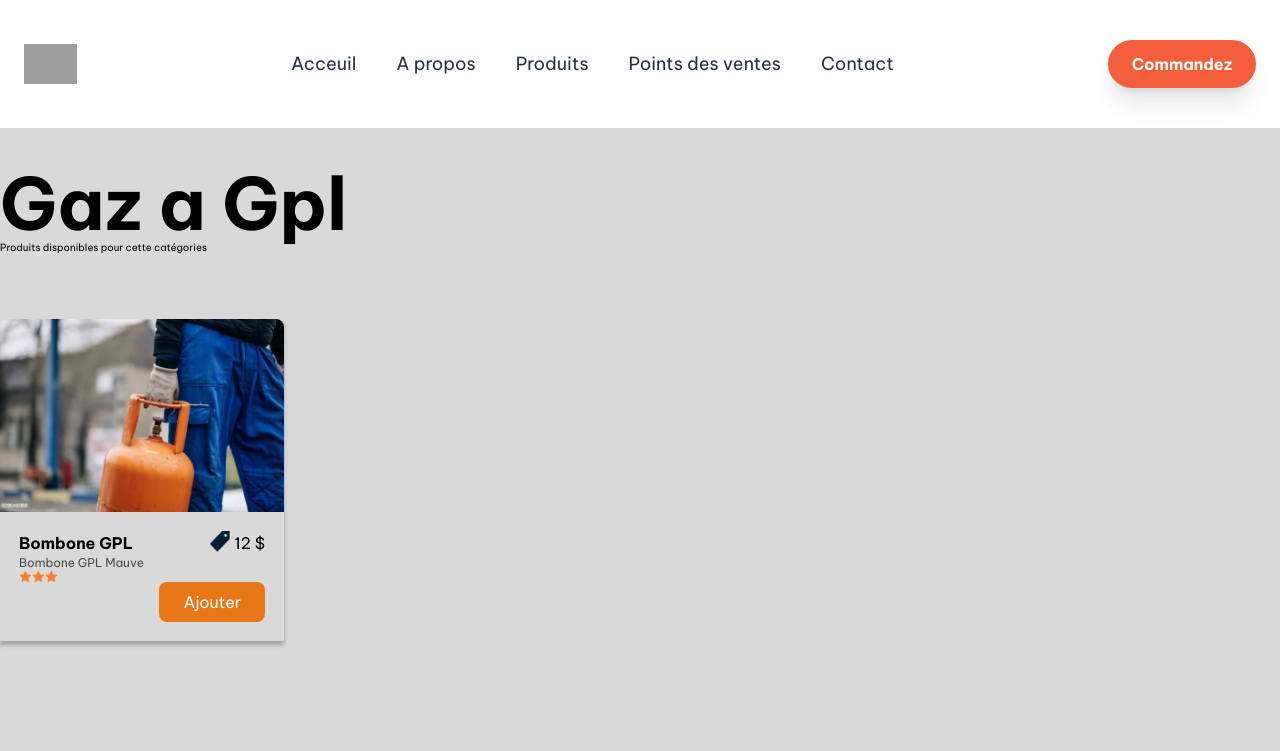
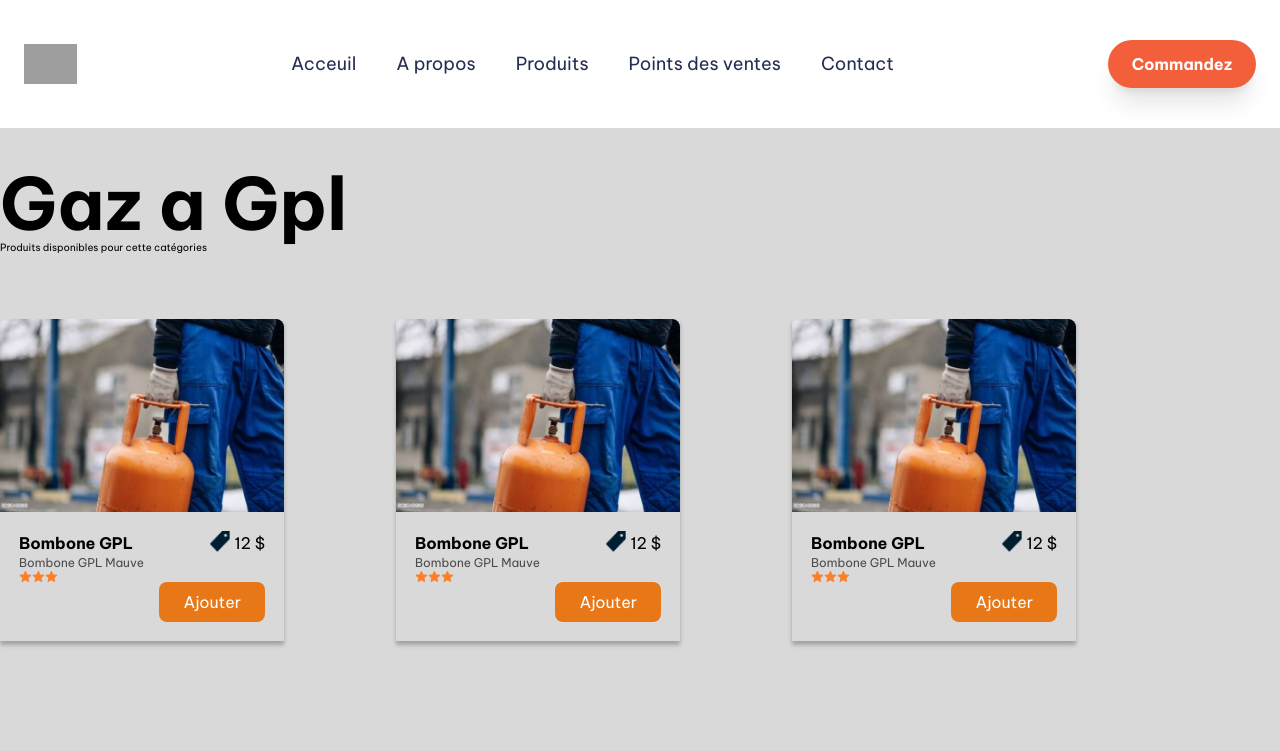
Before and after one commit to gracebir/dapgaz, a Next.js app: page /produit in a window 1280 px wide. Shown: the top 751 px of the page. Built offline with nearby package versions, Linux system fonts and the light colour scheme; grey boxes are pictures that could not be loaded.

Commit message:
move produit to folder

```diff
--- a/src/pages/produit.tsx
+++ /dev/null
@@ -1,43 +0,0 @@
-import Card from '@/components/Card'
-import Footer from '@/components/Footer'
-import Header from '@/components/Header'
-import { card } from '@/moks/servicesData'
-import { Be_Vietnam_Pro } from 'next/font/google'
-import Link from 'next/link'
-import React from 'react'
-
-const bevietnam = Be_Vietnam_Pro({
-    subsets: ['vietnamese'],
-    weight: ['400', '500', '700']
-  })
-
-function Produit() {
-    return (
-        <div className={bevietnam.className}>
-            <Header />
-            <div className="flex flex-col lg:items-start mt-10 items-center gap-8 mb-8 lg:container lg:mx-auto">
-                <div className="mb-8">
-                    <h1 className='lg:text-7xl text-4xl font-bold'>Gaz a Gpl</h1>
-                    <p className="text-[10px]">Produits disponibles pour cette catégories</p>
-                </div>
-                <div className="relative flex flex-col lg:flex-wrap lg:gap-28 gap-10 items-center">
-                    {card.map((items) => {
-                        return <Card key={items.id} {...items} />;
-                    })}
-                     {card.map((items) => {
-                        return <Card key={items.id} {...items} />;
-                    })}
-                </div>
-                <Link className="border border-[#fc7f2a] transition duration-300 ease-in hover:bg-[#fc7f2a] hover:text-white float-left rounded text-[1.2rem] font-semibold text-[#fc7f2a] px-16 py-3" href="#">Voir +</Link>
-            </div>
-
-            <div className="action">
-                <h1 className="text-3xl text-white text-center font-bold">Décidez maintenant à préparer 10 fois plus rapidement et propre</h1>
-                <Link className="text-white bg-[#FC7F2A] px-6 py-3 z-50 rounded" href="#">Commandez</Link>
-            </div>
-            <Footer />
-        </div>
-    )
-}
-
-export default Produit
--- a/tailwind.config.js
+++ b/tailwind.config.js
@@ -20,7 +20,8 @@ module.exports = {
         'clGrayish': 'var(--color-dark-grayish)',
         'clDarkBlue': 'var(--color-dark-blue)',
         'clVdarkBlue': 'var(--color-very-dark-blue)',
-        'clLightGray': 'var(--color-light-gray)'
+        'clLightGray': 'var(--color-light-gray)',
+        'cl-primary':'#FC7F2A'
       },
       backgroundImage:{
         'bgHero':"url('https://res.cloudinary.com/dnzidlufh/image/upload/v1680855593/hero_k1ivox.png')",
```
